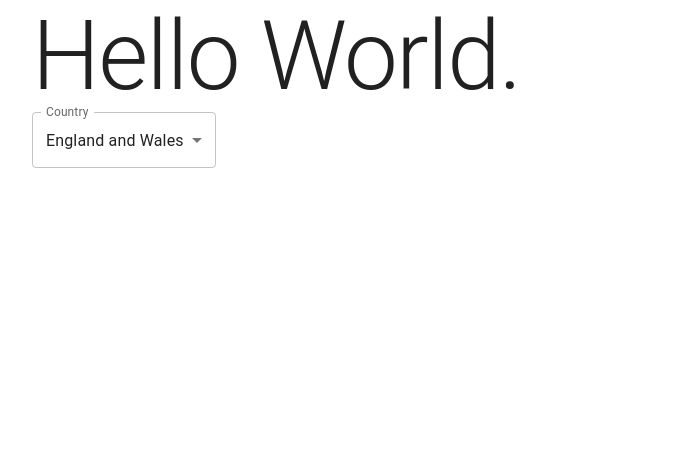
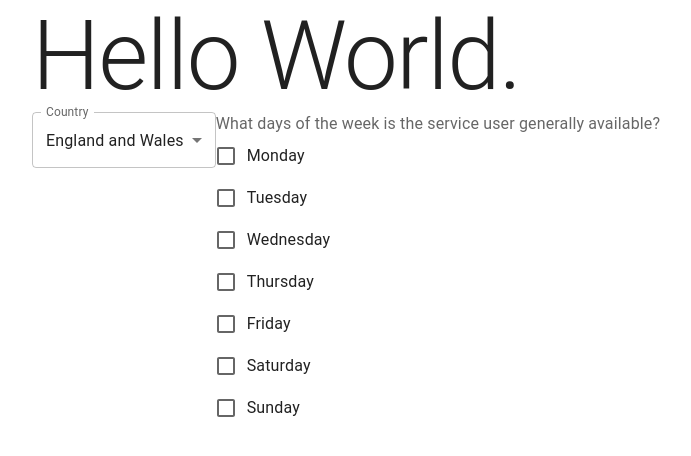
Before and after one commit to jake-warburton/cgl-tech-test, a React (Vite) app: page / in a window 1280 px wide. Shown: the top 456 px of the page, without its empty margins (32-723 px from the left). Built offline with nearby package versions, Linux system fonts and the light colour scheme.

Commit message:
stage 1: QuestionnaireForm green with availability checkboxes

```diff
--- a/src/components/QuestionnaireForm/QuestionnaireForm.tsx
+++ b/src/components/QuestionnaireForm/QuestionnaireForm.tsx
@@ -1,8 +1,27 @@
-import { FormControl, InputLabel, MenuItem, Select } from "@mui/material";
+import {
+  Checkbox,
+  FormControl,
+  FormControlLabel,
+  FormGroup,
+  FormLabel,
+  InputLabel,
+  MenuItem,
+  Select,
+} from "@mui/material";
 
 import bankHolidays from "../../data/bank-holidays.json";
 import { countrySlugToLabel } from "./countrySlugToLabel";
 import { useState } from "react";
+
+const daysOfWeek = [
+  "Monday",
+  "Tuesday",
+  "Wednesday",
+  "Thursday",
+  "Friday",
+  "Saturday",
+  "Sunday",
+];
 
 interface QuestionnaireFormProps {
   onSubmit: () => void;
@@ -12,6 +31,7 @@ export const QuestionnaireForm = ({}: QuestionnaireFormProps) => {
   const [country, setCountry] = useState("england-and-wales");
 
   return (
+    <>
       <FormControl>
         <InputLabel id="country-label">Country</InputLabel>
         <Select
@@ -27,5 +47,17 @@ export const QuestionnaireForm = ({}: QuestionnaireFormProps) => {
           ))}
         </Select>
       </FormControl>
+
+      <FormControl component="fieldset">
+        <FormLabel component="legend">
+          What days of the week is the service user generally available?
+        </FormLabel>
+        <FormGroup>
+          {daysOfWeek.map((day) => (
+            <FormControlLabel key={day} label={day} control={<Checkbox />} />
+          ))}
+        </FormGroup>
+      </FormControl>
+    </>
   );
 };
```
Lines whose indentation alone changed are shown as unchanged.
